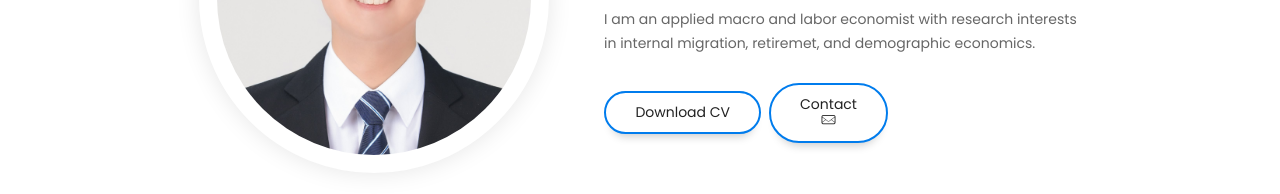
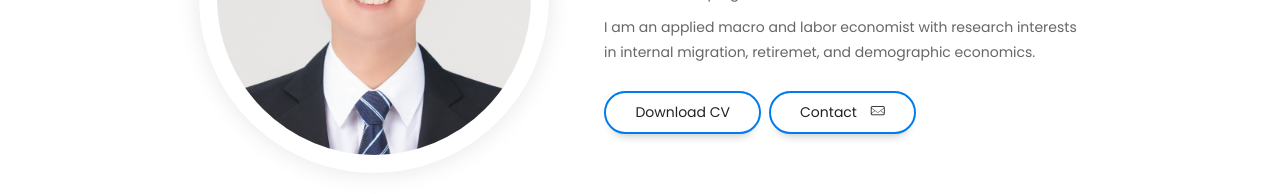
Before and after one commit to youngwook24/youngwook24.github.io, a plain HTML site: page index.html in a window 1280 px wide. Shown: the part 364-558 px from the top of the page. Drawn offline with Linux system fonts and the light colour scheme; some packages are replaced by stand-ins of ours.

Commit message:
Initial commit

```diff
--- a/index.html
+++ b/index.html
@@ -102,7 +102,7 @@
 
                             <div class="home-buttons">
                               <a href="./files/CV_Youngwook Jung.pdf" target="_blank" class="btn btn-primary">Download CV</a>
-                              <a href="mailto:yj10@illinois.edu" target="_blank" class="btn btn-primary">Contact<div class="ci-icon"><i class="linecons linecons-mail"></i></div></a>
+                              <a href="mailto:yj10@illinois.edu" target="_blank" class="btn btn-primary" style="display: inline-block;">Contact <span style="margin-right: 10px;"></span><div class="ci-icon" style="display: inline-block;"><i class="linecons linecons-mail"></i></div></a>
                             </div>
                           </div>
                         </div>
```
